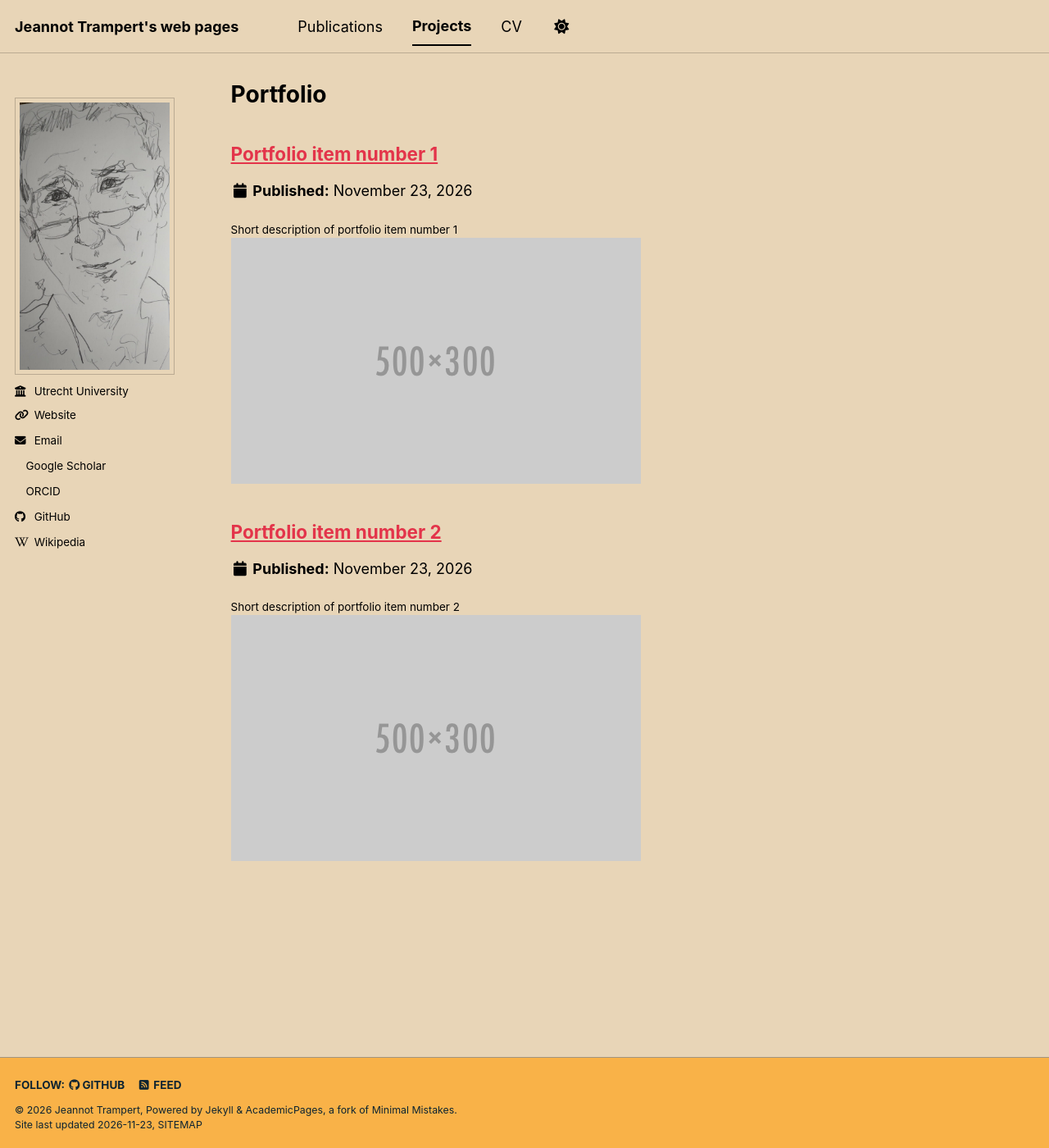
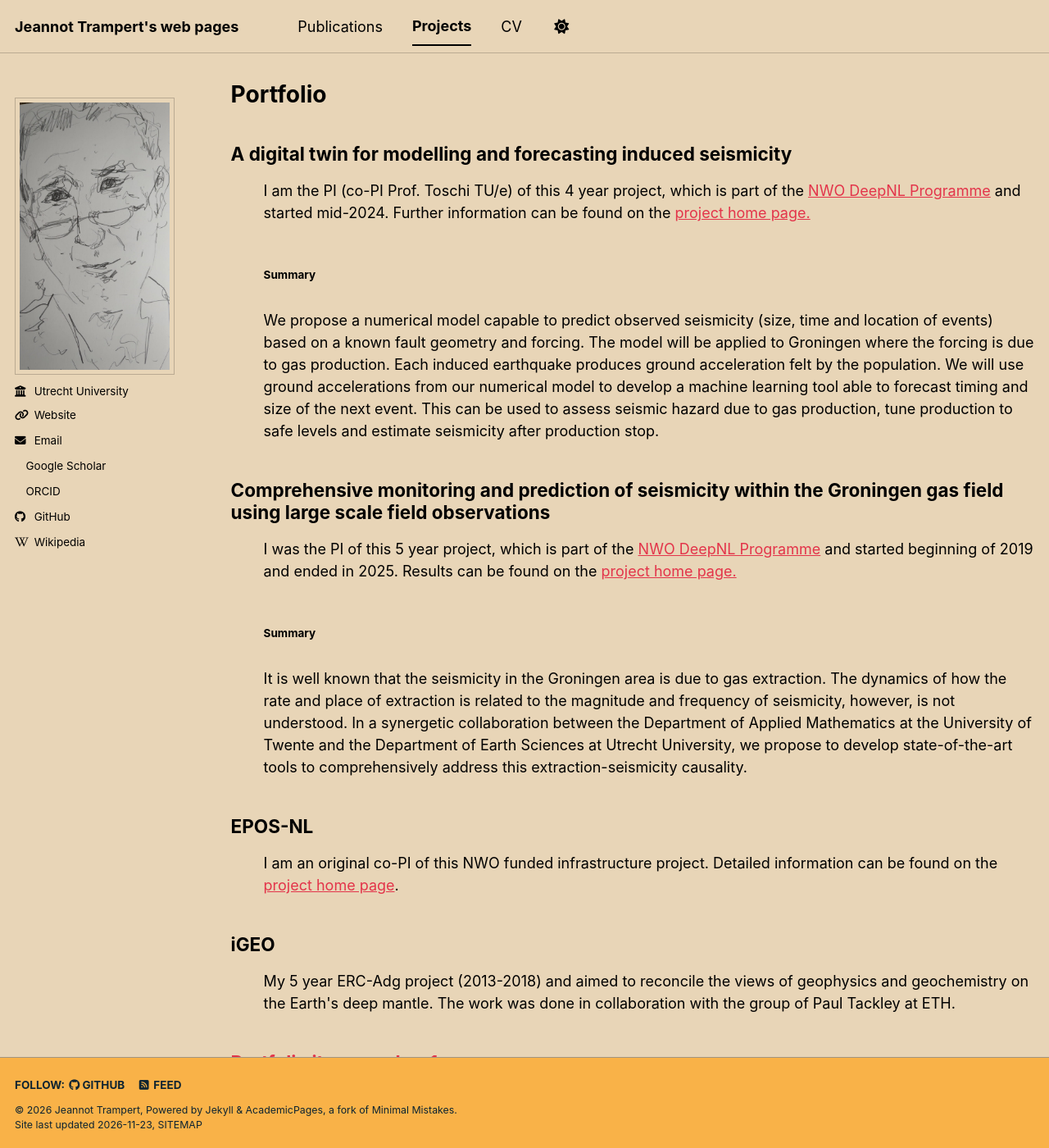
Before and after one commit to jeannot-trampert/jeannot-trampert.github.io, a Jekyll site: the page built from _pages/portfolio.html, in a window 1280 px wide and 1400 px high. Shown: the whole window at 82% size. Built offline with Jekyll 4.4.1, drawn with Linux system fonts in a browser that asks for light colours; a script bundle is joined from its source files by our own code; comment, search, counter and statistics services are not loaded; a style sheet for code colours, icons or effects is not loaded.

Commit message:
Update portfolio with new research project information
Added project details and summaries for various seismicity research initiatives.

```diff
--- a/_pages/portfolio.html
+++ b/_pages/portfolio.html
@@ -7,6 +7,84 @@ author_profile: true
 
 {% include base_path %}
 
+<article>
+<h2>
+<meta http-equiv="content-type" content="text/html;
+charset=UTF-8">
+A digital twin for modelling and forecasting induced
+seismicity</h2>
+<ul>
+I am the PI (co-PI Prof. Toschi TU/e) of this 4 year
+project, which is part of the <a
+href="https://www.nwo.nl/en/researchprogrammes/deepnl">NWO
+DeepNL Programme</a> and started mid-2024. Further
+information can be found on the <a
+href="https://seismologie.sites.uu.nl/research-projects/deepnl-3/">project home page.</a><br>
+<br>
+<h4> Summary</h4>
+<br>
+We propose a numerical model capable to predict observed
+seismicity (size, time and location of events) based on a
+known fault geometry and forcing. The model will be applied
+to Groningen where the forcing is due to gas production.
+Each induced earthquake produces ground acceleration felt by
+the population. We will use ground accelerations from our
+numerical model to develop a machine learning tool able to
+forecast timing and size of the next event. This can be used
+to assess seismic hazard due to gas production, tune
+production to safe levels and estimate seismicity after
+production stop. <br>
+</ul>
+</article>
+<article>
+<h2>
+<meta http-equiv="content-type" content="text/html;
+charset=UTF-8">
+Comprehensive monitoring and prediction of seismicity within
+the Groningen gas field using large scale field observations</h2>
+<ul>
+I was the PI of this 5 year project, which is part of the <a
+href="https://www.nwo.nl/en/researchprogrammes/deepnl">NWO
+DeepNL Programme</a> and started beginning of 2019 and ended in 2025.
+Results can be found on the <a
+href="https://seismologie.sites.uu.nl/research-projects/deepnl-2/">project home page.</a><br>
+<br>
+<h4> Summary</h4>
+<br>
+It is well known that the seismicity in the Groningen area
+is due to gas extraction. The dynamics of how the rate and
+place of extraction is related to the magnitude and
+frequency of seismicity, however, is not understood. In a
+synergetic collaboration between the Department of Applied
+Mathematics at the University of Twente and the Department
+of Earth Sciences at Utrecht University, we propose to
+develop state-of-the-art tools to comprehensively address
+this extraction-seismicity causality. <br>
+</ul>
+</article>
+<article>
+<h2>
+<meta http-equiv="content-type" content="text/html;
+charset=UTF-8">
+EPOS-NL</h2>
+<ul>
+I am an original co-PI of this NWO funded infrastructure project.
+Detailed information can be found on the <a
+href="https://epos-nl.nl/">project home page</a>.
+</ul>
+</article>
+<article>
+<h2>
+<meta http-equiv="content-type" content="text/html;
+charset=UTF-8">
+iGEO</h2>
+<ul>
+My 5 year ERC-Adg project (2013-2018) and aimed to
+reconcile the views of geophysics and geochemistry on the
+Earth's deep mantle. The work was done in collaboration with
+the group of Paul Tackley at ETH.
+</ul>
+</article>
 
 {% for post in site.portfolio %}
   {% include archive-single.html %}
```
